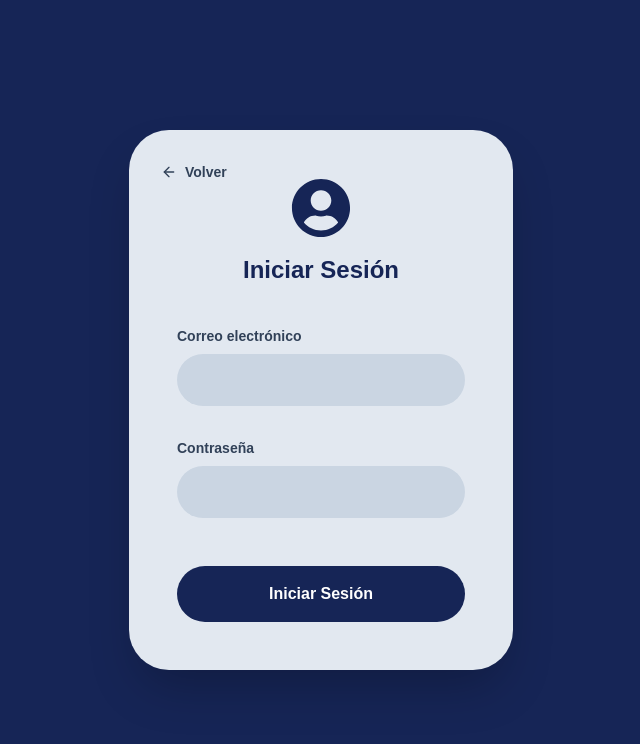
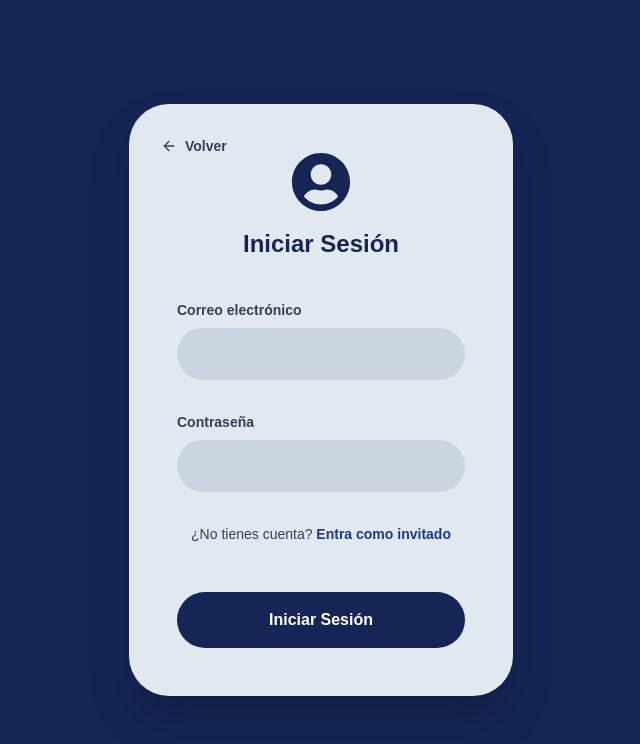
Before and after one commit to EGM-Atalayas/atalayas-frontend, a Next.js app: page /login in a window 1280 px wide. Shown: the top 744 px of the page, without its empty margins (319-959 px from the left). Built offline with nearby package versions, Linux system fonts and the light colour scheme; no server answers.

Commit message:
Boton de invitado añadido y funcional

```diff
--- /dev/null
+++ b/app/(public)/register-empresa/page.tsx
@@ -0,0 +1,11 @@
+"use client";
+
+import React from "react";
+
+export default function RegisterEmpresaPage() {
+  return (
+    <div>
+      {/* ...your register empresa form/ui... */}
+    </div>
+  );
+}
--- a/components/pages/Landing.tsx
+++ b/components/pages/Landing.tsx
@@ -9,6 +9,11 @@ import logo from "../../public/logo.webp";
 export default function Landing() {
   const router = useRouter();
   const { loginInvitado } = useAuth();
+
+  const handleInvitado = () => {
+    loginInvitado();
+    router.push("/dashboard");
+  };
 
   return (
     <div className="text-white flex flex-col items-center justify-center gap-y-4 min-h-screen">
@@ -28,12 +33,15 @@ export default function Landing() {
           Empresa
         </Button>
       </div>
-      <Button onClick={() => {
-        loginInvitado();
-        router.push('/dashboard');
-      }}>
-        Entrar como invitado
-      </Button>
+      <div className="text-center text-sm text-slate-100">
+            <button
+              type="button"
+              onClick={handleInvitado}
+              className="font-bold text-white hover:underline"
+            >
+              Entra como invitado
+            </button>
+          </div>
     </div>
   );
 }
--- a/components/pages/login.tsx
+++ b/components/pages/login.tsx
@@ -9,11 +9,10 @@ import { API_URL } from "@/lib/api"; // ← para usar la URL base del backend
 
 const LoginPage: React.FC = () => {
   const router = useRouter(); // ← reemplaza useNavigate
-  const { setUsuario } = useAuth(); // ← para guardar el usuario en contexto
+  const { setUsuario, loginInvitado } = useAuth(); // ← para guardar el usuario en contexto
 
   const [email, setEmail] = useState("");
   const [password, setPassword] = useState("");
-  const [rememberMe, setRememberMe] = useState(false);
   const [errorMensaje, setErrorMensaje] = useState("");
   const [isLoading, setIsLoading] = useState(false);
 
@@ -54,6 +53,11 @@ const LoginPage: React.FC = () => {
     } finally {
       setIsLoading(false);
     }
+  };
+
+  const handleInvitado = () => {
+    loginInvitado();
+    router.push("/dashboard");
   };
 
   return (
@@ -108,6 +112,17 @@ const LoginPage: React.FC = () => {
             </p>
           )}
 
+          <div className="text-center text-sm text-slate-700">
+            ¿No tienes cuenta?{" "}
+            <button
+              type="button"
+              onClick={handleInvitado}
+              className="font-bold text-blue-900 hover:underline"
+            >
+              Entra como invitado
+            </button>
+          </div>
+
           <button
             type="submit"
             disabled={isLoading}
--- a/context/AuthContext.tsx
+++ b/context/AuthContext.tsx
@@ -25,10 +25,18 @@ export function AuthProvider({ children }: { children: ReactNode }) {
   const [usuario, setUsuario] = useState<Usuario | null>(null);
 
   useEffect(() => {
+    const isGuest = localStorage.getItem("guest");
+
+    if (isGuest) {
+      loginInvitado();
+    } else {
       checkSession();
+    }
   }, []);
 
   const checkSession = async () => {
+    if (usuario?.invitado) return; // Si ya tenemos usuario, no hacemos nada
+
     try {
       const res = await fetch(
         `${API_URL}/auth/me`,
@@ -69,8 +77,10 @@ export function AuthProvider({ children }: { children: ReactNode }) {
       nombre: "Invitado",
       codigoRol: "INVITADO",
       invitado: true,
+      activo: true,
     };
 
+    localStorage.setItem("guest", "true");
     setUsuario(guestUser);
   };
 
```
Also changed, not shown: app/(public)/registerEmpresa/page.tsx (deleted). Lines whose indentation alone changed are shown as unchanged.
